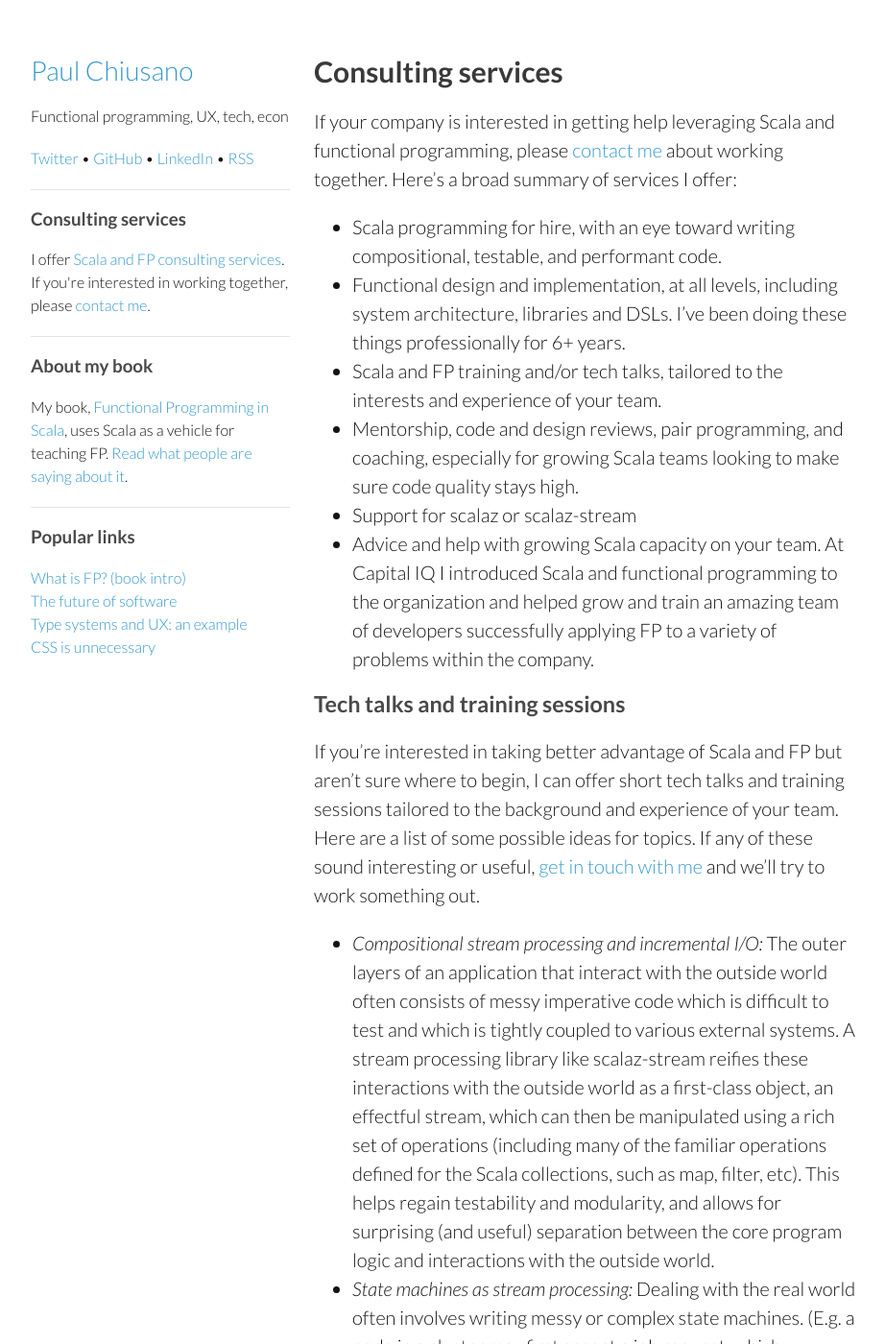
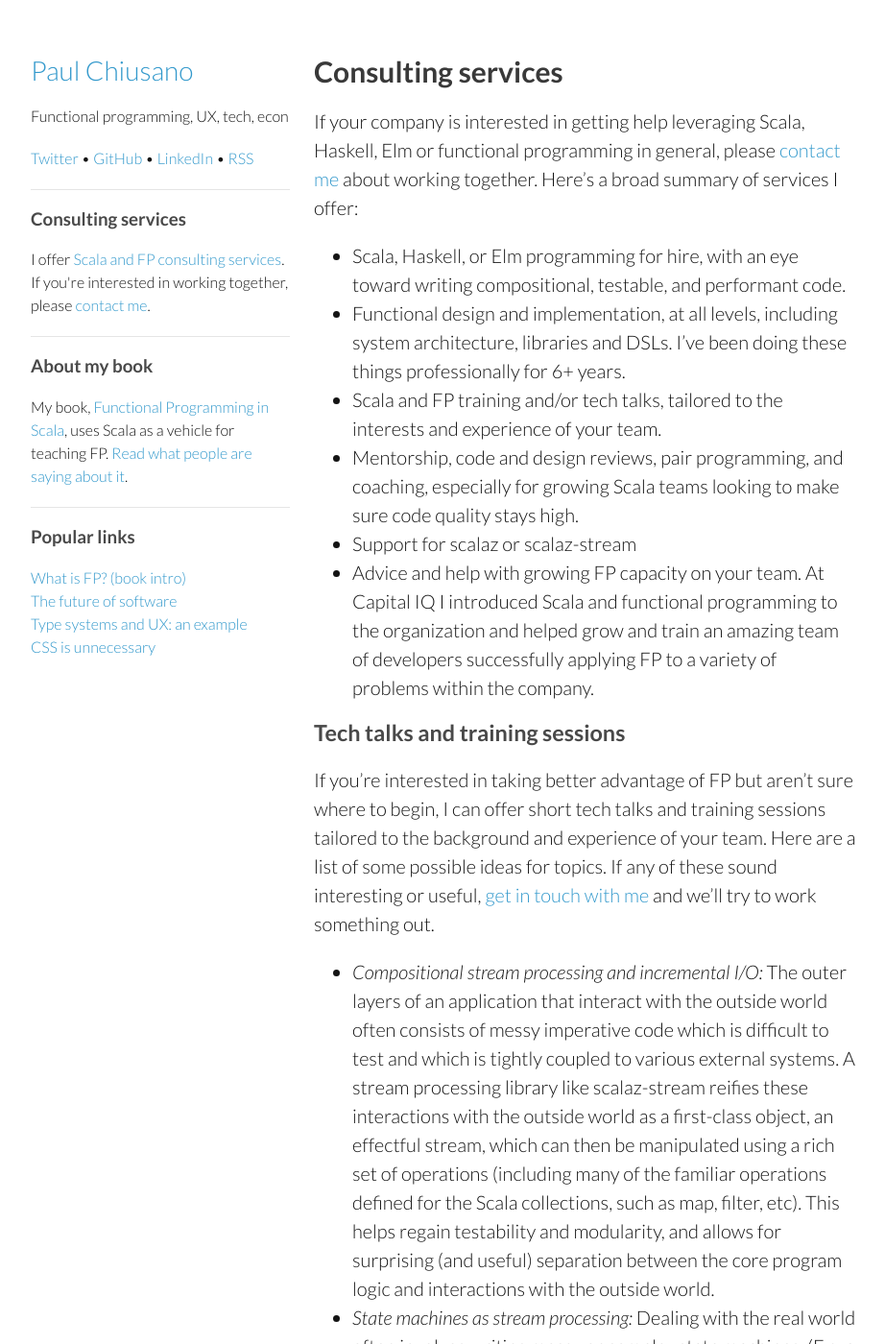
Before and after one commit to pchiusano/pchiusano.github.io, a Jekyll site: the page built from consulting-services.html, in a window 1280 px wide and 1400 px high. Shown: the whole window at 96% size, without its empty margins (178-1100 px from the left). Built offline with Jekyll 4.4.1, drawn with Linux system fonts in a browser that asks for light colours.

Commit message:
Update consulting-services.markdown

```diff
--- a/_includes/consulting-services.markdown
+++ b/_includes/consulting-services.markdown
@@ -1,17 +1,17 @@
 ## Consulting services ##
 
-If your company is interested in getting help leveraging Scala and functional programming, please [contact me](mailto:paul.chiusano@stage-n.com) about working together. Here's a broad summary of services I offer:
+If your company is interested in getting help leveraging Scala, Haskell, Elm or functional programming in general, please [contact me](mailto:paul.chiusano@stage-n.com) about working together. Here's a broad summary of services I offer:
 
-* Scala programming for hire, with an eye toward writing compositional, testable, and performant code.
+* Scala, Haskell, or Elm programming for hire, with an eye toward writing compositional, testable, and performant code.
 * Functional design and implementation, at all levels, including system architecture, libraries and DSLs. I've been doing these things professionally for 6+ years.
 * Scala and FP training and/or tech talks, tailored to the interests and experience of your team.
 * Mentorship, code and design reviews, pair programming, and coaching, especially for growing Scala teams looking to make sure code quality stays high.
 * Support for scalaz or scalaz-stream
-* Advice and help with growing Scala capacity on your team. At Capital IQ I introduced Scala and functional programming to the organization and helped grow and train an amazing team of developers successfully applying FP to a variety of problems within the company.
+* Advice and help with growing FP capacity on your team. At Capital IQ I introduced Scala and functional programming to the organization and helped grow and train an amazing team of developers successfully applying FP to a variety of problems within the company.
 
 ### Tech talks and training sessions
 
-If you're interested in taking better advantage of Scala and FP but aren't sure where to begin, I can offer short tech talks and training sessions tailored to the background and experience of your team. Here are a list of some possible ideas for topics. If any of these sound interesting or useful, [get in touch with me](mailto:paul.chiusano@stage-n.com) and we'll try to work something out.
+If you're interested in taking better advantage of FP but aren't sure where to begin, I can offer short tech talks and training sessions tailored to the background and experience of your team. Here are a list of some possible ideas for topics. If any of these sound interesting or useful, [get in touch with me](mailto:paul.chiusano@stage-n.com) and we'll try to work something out.
 
 * _Compositional stream processing and incremental I/O:_ The outer layers of an application that interact with the outside world often consists of messy imperative code which is difficult to test and which is tightly coupled to various external systems. A stream processing library like scalaz-stream reifies these interactions with the outside world as a first-class object, an effectful stream, which can then be manipulated using a rich set of operations (including many of the familiar operations defined for the Scala collections, such as map, filter, etc). This helps regain testability and modularity, and allows for surprising (and useful) separation between the core program logic and interactions with the outside world.
 * _State machines as stream processing:_ Dealing with the real world often involves writing messy or complex state machines. (E.g. a node in a cluster may first accept a job request, which transitions it to a state where it expects a handshake message within 10 seconds, followed by a payload of job data, at which point it begins processing this data, with periodic checking of a cancellation signal). These sorts of interactions and protocols can be recast as stream processing, giving us a nice combinator library for assembling these behaviors, with the usual benefits of compositionality and testability.
```
